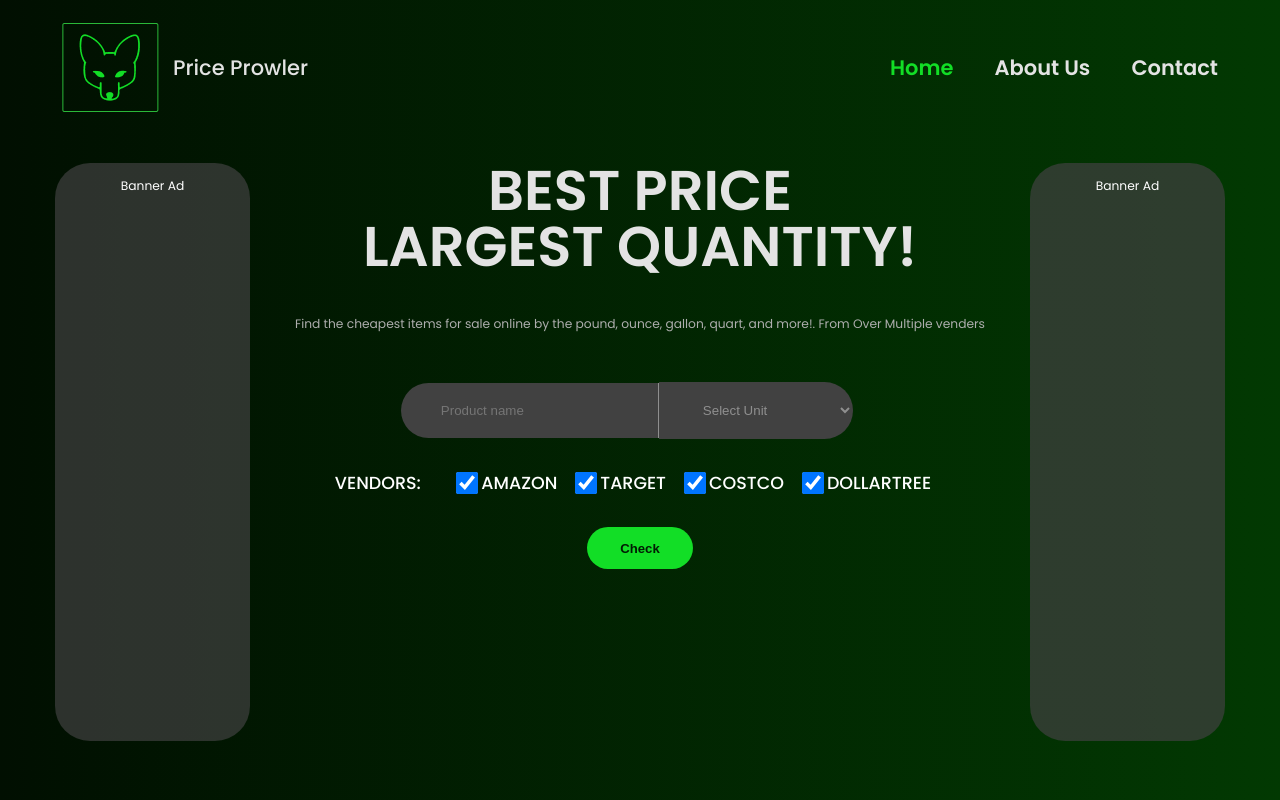
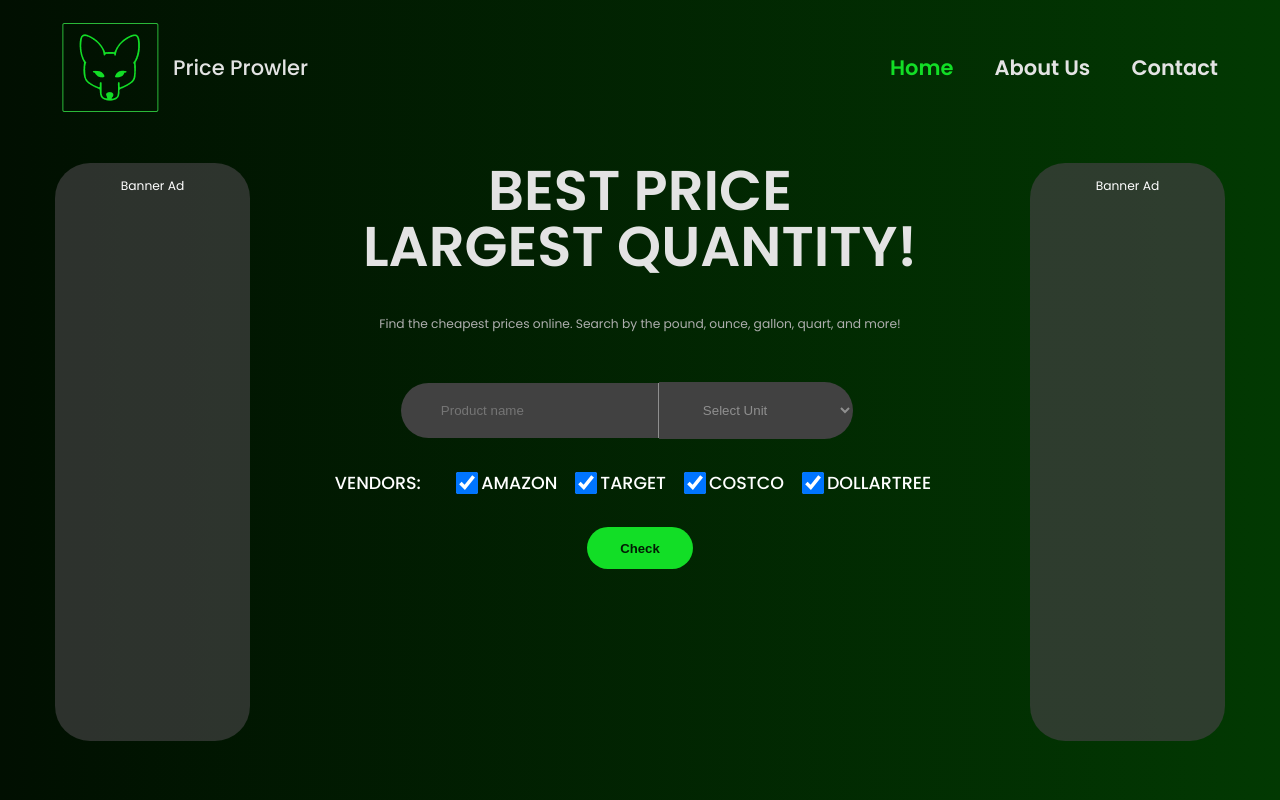
Before and after one commit to calebjlopez/Price_Prowler, a React (Vite) app: page / in a window 1280 px wide. Shown: the top 800 px of the page. Built offline with nearby package versions, Linux system fonts and the light colour scheme.

Commit message:
Changed the brand tag line on the landing page

```diff
--- a/src/components/Hero/Hero.jsx
+++ b/src/components/Hero/Hero.jsx
@@ -89,7 +89,7 @@ const Hero = () => {
                         <div className="col-8">
                             <div className="main-form">
                                 <h1>BEST PRICE<br/>LARGEST QUANTITY!</h1>
-                                <p>Find the cheapest items for sale online by the pound, ounce, gallon, quart, and more!. From Over Multiple venders </p>
+                                <p>Find the cheapest prices online. Search by the pound, ounce, gallon, quart, and more!</p>
                                 <div className="my-form">
                                     <form onSubmit={handleSubmit}>
                                         <div className="inputs">
```
